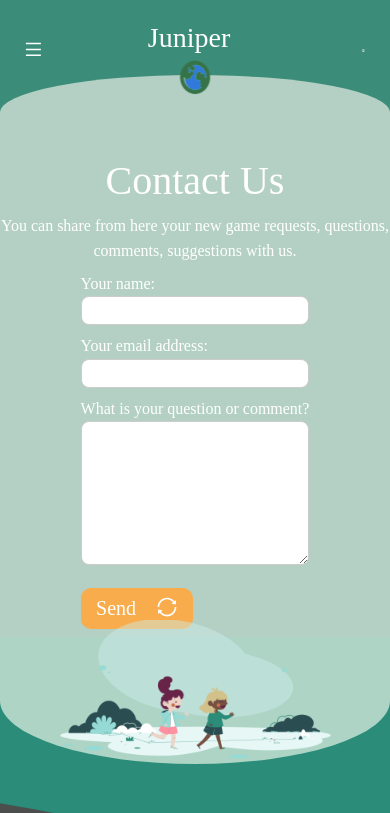
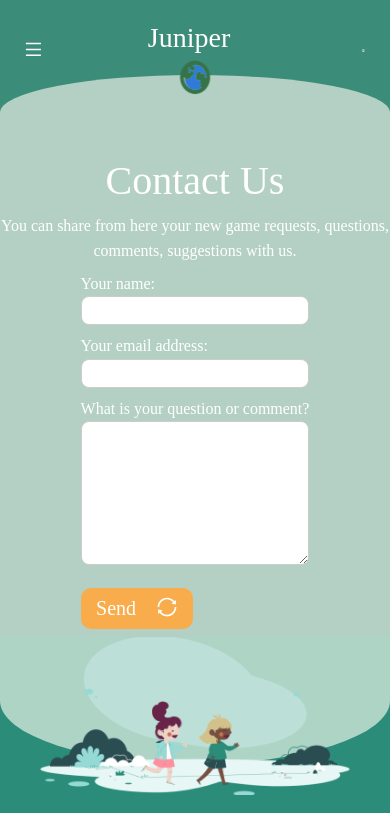
Before and after one commit to ReCoded-Org/capstone-istanbul-juniper, a React (Create React App) app: page /contact in a window 390 px wide. Shown: the top 813 px of the page. Built offline with nearby package versions, Linux system fonts and the light colour scheme; no server answers; a web font is replaced by a local one.

Commit message:
Fix ContactUsBottom responsive settings (#126)
* Style: fix responsiveness of images

* Style: update positioning

After latest changes in the Contact Page, top styling is updated.

```diff
--- a/src/components/ContactUsBottom/index.css
+++ b/src/components/ContactUsBottom/index.css
@@ -1,6 +1,6 @@
 .contactUsBottomContainer {
   background: #2a8c79;
-  margin: 0 auto;
+  padding-bottom: 15rem;
 }
 
 .contactUsBottomContainer__bottomCurve {
@@ -12,17 +12,18 @@
 .contactUsBottomContainer__bottomCurve__topHalf {
   height: 50%;
   background: #add4c5;
-  margin-bottom: 5%;
 }
 
 .contactUsBottomContainer__bottomCurve__topHalfImages {
   display: flex;
   flex-wrap: wrap;
-  justify-content: space-between;
+  justify-content: space-around;
   align-items: center;
   position: relative;
-  top: -10%;
+  top: -25%;
   width: fit-content;
+  margin-left: auto;
+  margin-right: auto;
 }
 
 .contactUsBottomContainer__bottomCurve__bottomHalf {
@@ -30,15 +31,15 @@
 }
 
 .contactUsBottomContainer__bottomCurve__topHalfImages--mainImg {
-  width: 50%;
+  width: 52%;
 }
 
 .contactUsBottomContainer__bottomCurve__topHalfImages--subImgOne {
-  width: 20%;
+  width: 23%;
 }
 
 .contactUsBottomContainer__bottomCurve__topHalfImages--subImgTwo {
-  width: 8%;
+  width: 9%;
 }
 
 /* Media query rules to override previous rules, as necessary */
@@ -60,16 +61,21 @@
   .contactUsBottomContainer__bottomCurve__topHalfImages--subImgTwo {
     display: none;
   }
+
+  .contactUsBottomContainer {
+    background: #2a8c79;
+    padding-bottom: 10rem;
+  }
 }
 
 /* At the breakpoint only main image is shown */
 @media screen and (max-width: 480px) {
   .contactUsBottomContainer__bottomCurve__topHalfImages {
-    top: -28%;
+    top: 0%;
   }
 
   .contactUsBottomContainer__bottomCurve__topHalfImages--mainImg {
-    width: 70%;
+    width: 80%;
   }
 
   .contactUsBottomContainer__bottomCurve__topHalfImages--subImgOne {
```
